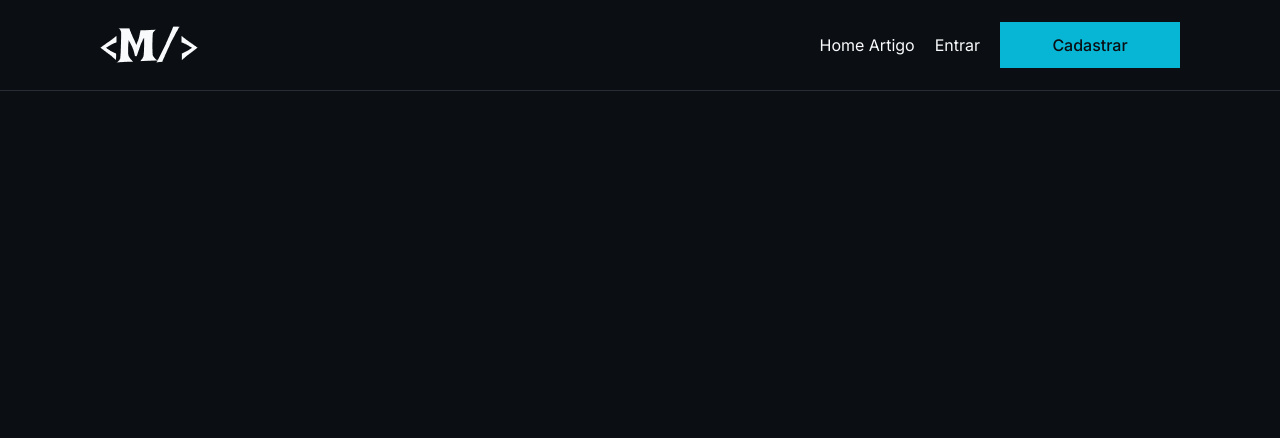
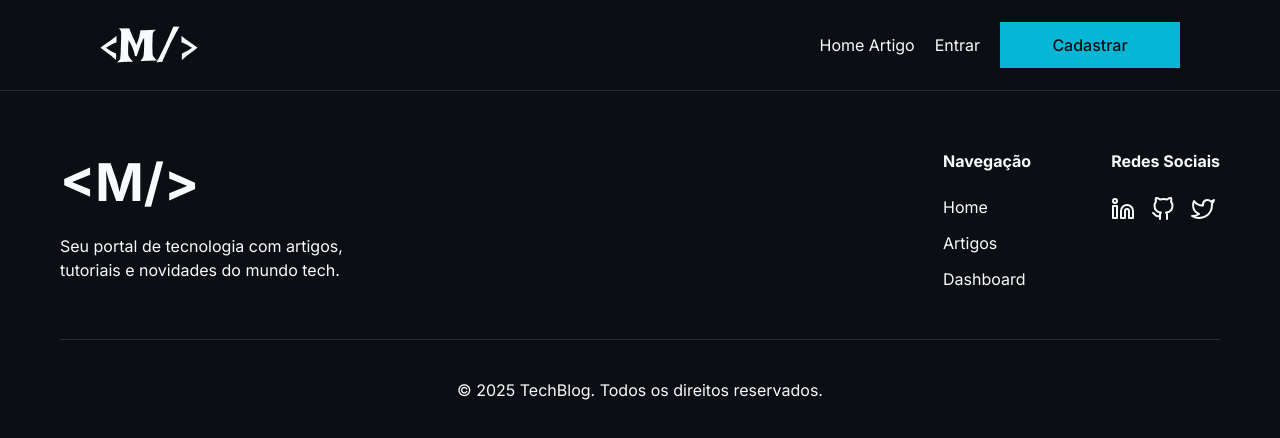
Before and after one commit to Vinicius-faricast/front_end_case_mind_consulting, a React (Vite) app: page / in a window 1280 px wide. Shown: the top 438 px of the page. Built offline with nearby package versions, Linux system fonts and the light colour scheme.

Commit message:
create footer element and container

```diff
--- a/src/App.tsx
+++ b/src/App.tsx
@@ -1,12 +1,17 @@
 // import { Card } from "./components/Card/Card"
-import { NavBar } from "./components/NavBar/NavBar"
+// import { ContainerStyled } from "./components/Container/Container"
+import { Footer } from "./components/Footer/Footer";
+import { NavBar } from "./components/NavBar/NavBar";
 
 function App() {
 
   return (
     <>
-      <NavBar/>
-      {/* <Card title="Título do Card" description="Descrição do Card" id={1} author="teste" category="teste" likes={2} publishedAt="11-11-11" readingTime={2} views={2}/> */}
+        <NavBar />
+      {/* <ContainerStyled>
+        <Card title="Título do Card" description="Descrição do Card" id={1} author="teste" category="teste" likes={2} publishedAt="11-11-11" readingTime={2} views={2} />
+      </ContainerStyled> */}
+      <Footer />
     </>
   )
 }
--- /dev/null
+++ b/src/components/Container/Container.tsx
@@ -0,0 +1,11 @@
+import * as S from "./styles";
+import type { ContainerProps } from "./types";
+
+
+export const ContainerStyled = ({ children } : ContainerProps) => {
+    return (
+        <S.Container>
+            {children}
+        </S.Container>
+    )
+}
--- /dev/null
+++ b/src/components/Container/styles.ts
@@ -0,0 +1,8 @@
+import styled from "styled-components";
+
+export const Container = styled.div`
+    width: 100%;
+    max-width: 1200px;
+    margin: 0 auto;
+    padding: 0 24px;
+`;
--- /dev/null
+++ b/src/components/Container/types.ts
@@ -0,0 +1,3 @@
+export interface ContainerProps{
+    children: React.ReactNode;
+}
--- /dev/null
+++ b/src/components/Footer/Footer.tsx
@@ -0,0 +1,104 @@
+import * as S from "./styles";
+
+import {
+
+    FiGithub,
+
+    FiLinkedin,
+
+    FiTwitter
+
+} from "react-icons/fi";
+
+export function Footer(){
+
+    return(
+
+        <S.Container>
+
+            <S.Top>
+
+                <S.Brand>
+
+                    <S.Logo>
+
+                        {"<M/>"}
+
+                    </S.Logo>
+
+                    <S.Description>
+
+                        Seu portal de tecnologia com artigos,
+                        tutoriais e novidades do mundo tech.
+
+                    </S.Description>
+
+                </S.Brand>
+
+                <S.Navigation>
+
+                    <S.Column>
+
+                        <S.Title>
+
+                            Navegação
+
+                        </S.Title>
+
+                        <S.Link href="/">
+
+                            Home
+
+                        </S.Link>
+
+                        <S.Link href="/articles">
+
+                            Artigos
+
+                        </S.Link>
+
+                        <S.Link href="/dashboard">
+
+                            Dashboard
+
+                        </S.Link>
+
+                    </S.Column>
+
+                    <S.Column>
+
+                        <S.Title>
+
+                            Redes Sociais
+
+                        </S.Title>
+
+                        <S.Social>
+
+                            <FiLinkedin/>
+
+                            <FiGithub/>
+
+                            <FiTwitter/>
+
+                        </S.Social>
+
+                    </S.Column>
+
+                </S.Navigation>
+
+            </S.Top>
+
+            <S.Divider/>
+
+            <S.Copyright>
+
+                © 2025 TechBlog. Todos os direitos reservados.
+
+            </S.Copyright>
+
+        </S.Container>
+
+    )
+
+}
--- /dev/null
+++ b/src/components/Footer/styles.ts
@@ -0,0 +1,134 @@
+import styled from "styled-components";
+import type { DefaultTheme } from "../../styles/Theme";
+
+export const Container = styled.footer<DefaultTheme>`
+
+    background:${({theme}) => theme.color.Background};
+
+    padding:60px;
+
+`;
+
+export const Top = styled.div`
+
+    display:flex;
+
+    justify-content:space-between;
+
+    align-items:flex-start;
+
+    margin-bottom:50px;
+
+`;
+
+export const Brand = styled.div`
+
+    max-width:340px;
+
+`;
+
+export const Logo = styled.h2<DefaultTheme>`
+
+    color:${({theme})=>theme.color.Foreground};
+
+    font-size:52px;
+
+    margin-bottom:20px;
+
+`;
+
+export const Description = styled.p<DefaultTheme>`
+
+    color:${({theme})=>theme.color.Foreground};
+
+    line-height:1.5;
+
+`;
+
+export const Navigation = styled.div`
+
+display:flex;
+
+gap:80px;
+
+`;
+
+export const Column = styled.div`
+
+display:flex;
+
+flex-direction:column;
+
+gap:16px;
+
+`;
+
+export const Title = styled.h4<DefaultTheme>`
+
+color:${({theme})=>theme.color.Foreground};
+
+margin-bottom:10px;
+
+`;
+
+export const Link = styled.a<DefaultTheme>`
+
+color:${({theme})=>theme.color.Foreground};
+
+text-decoration:none;
+
+transition:.25s;
+
+&:hover{
+
+color:${({theme})=>theme.color.Foreground};
+
+}
+
+`;
+
+export const Social = styled.div<DefaultTheme>`
+
+display:flex;
+
+gap:16px;
+
+font-size:24px;
+
+color:${({theme})=>theme.color.Foreground};
+
+svg{
+
+cursor:pointer;
+
+transition:.25s;
+
+}
+
+svg:hover{
+
+color:${({theme})=>theme.color.Primary_Hover};
+
+}
+
+`;
+
+export const Divider = styled.hr<DefaultTheme>`
+
+border:none;
+
+height:1px;
+
+background:${({theme})=>theme.color.Border};
+
+margin-bottom:40px;
+
+`;
+
+export const Copyright = styled.p<DefaultTheme>`
+
+text-align:center;
+
+color:${({theme})=>theme.color.Foreground};
+
+`;
--- /dev/null
+++ b/src/components/Footer/types.ts
@@ -0,0 +1,3 @@
+export interface FooterProps {
+
+}
```
